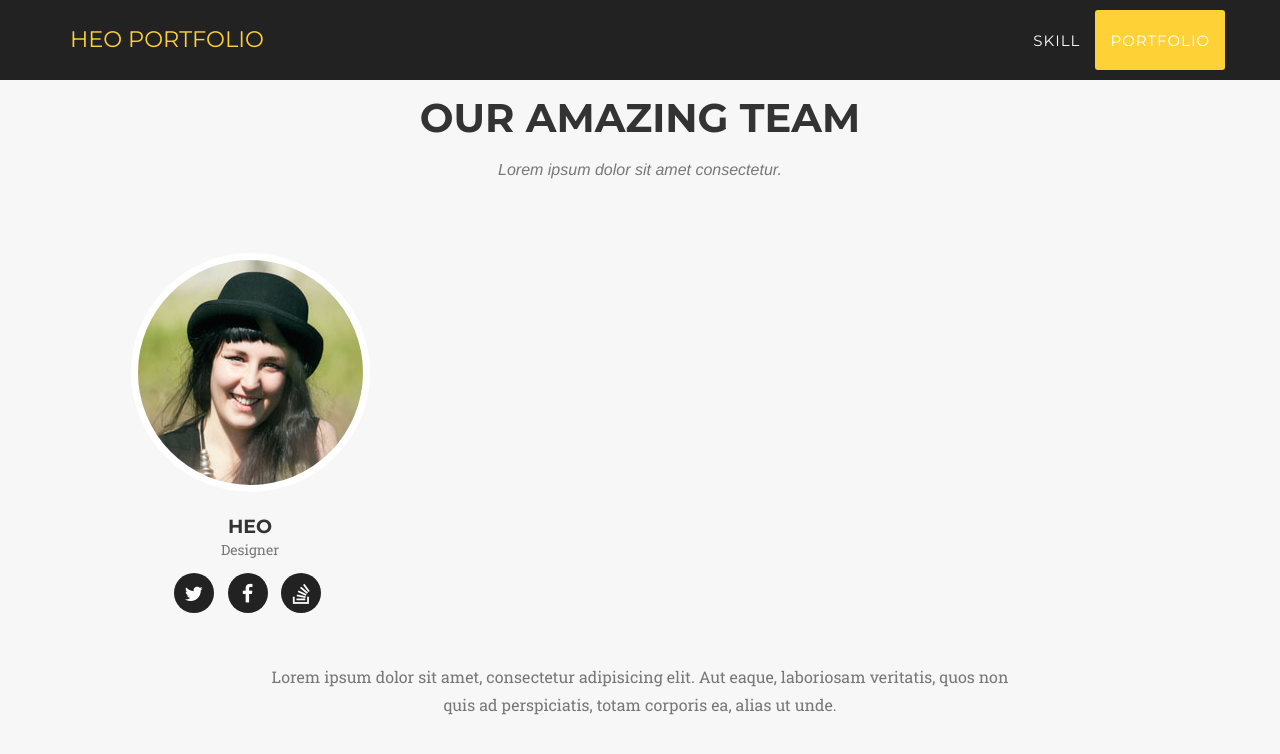
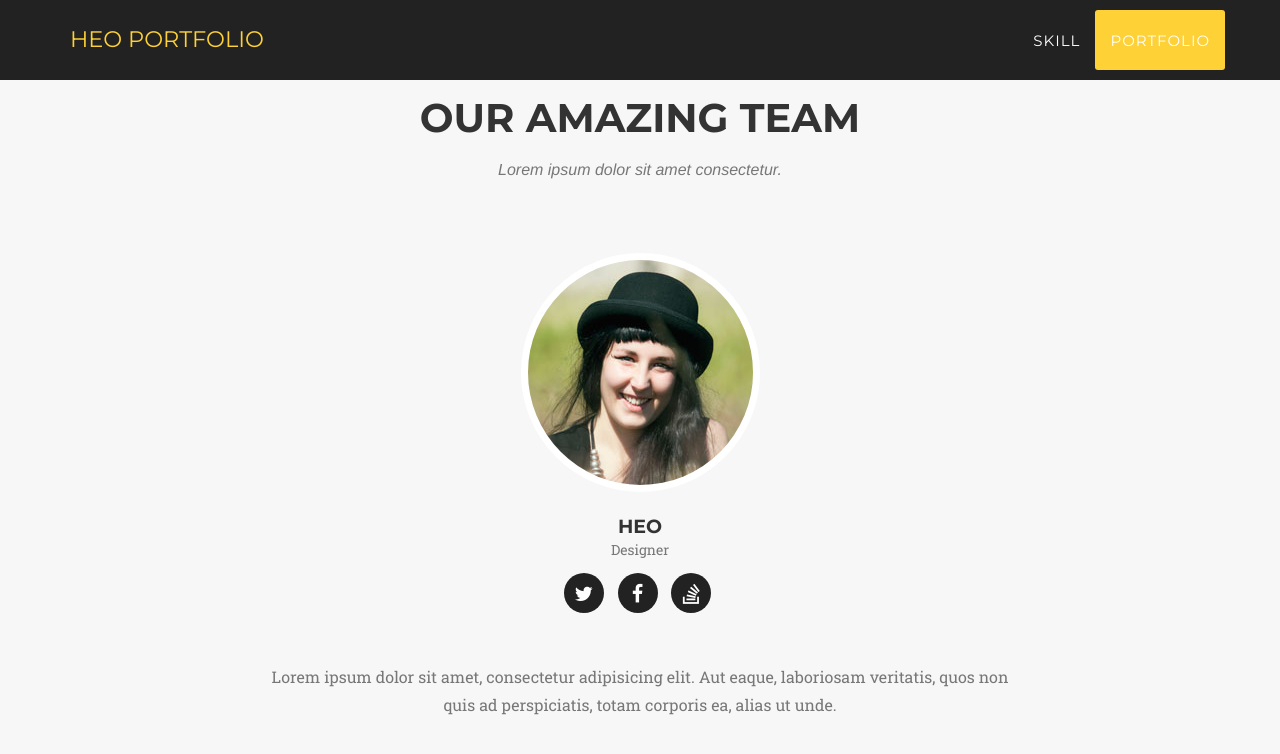
Before and after one commit to alkava28/alkava28, a Jekyll site: the page built from index.html, in a window 1280 px wide and 900 px high, scrolled down 3057 px. Shown: the top 754 px of the window. Built offline with Jekyll 4.4.1, drawn with Linux system fonts in a browser that asks for light colours; some web fonts are replaced.

Commit message:
Update team.html

```diff
--- a/_includes/team.html
+++ b/_includes/team.html
@@ -9,7 +9,7 @@
             </div>
             <div class="row">
                 {% for member in site.people %}
-                <div class="col-sm-4">
+                <div class="col-sm-offset-4 col-sm-4">
                     <div class="team-member">
                         <img src="img/team/{{ member.pic }}.jpg" class="img-responsive img-circle" alt="">
                         <h4>{{ member.name }}</h4>
```
